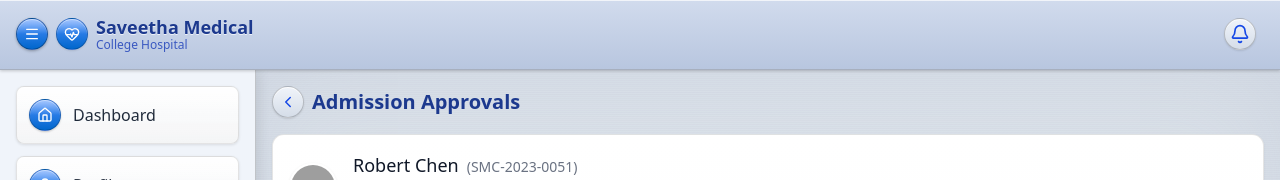
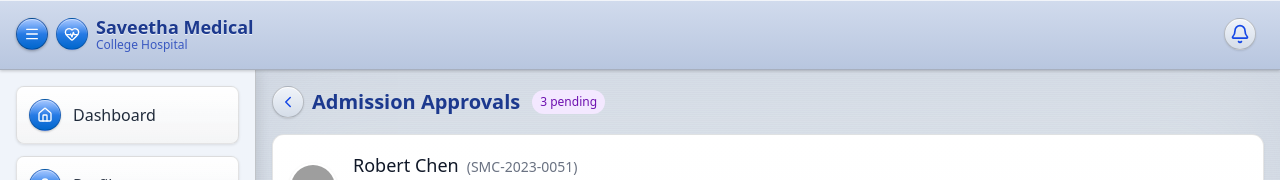
Before and after one commit to Mukunthan-A-R/simats-medical-client, a React (Vite) app: page /faculty/prescription-approvals/1 in a window 1280 px wide. Shown: the top 180 px of the page. Built offline with nearby package versions, Linux system fonts and the light colour scheme; grey boxes are pictures that could not be loaded.

Commit message:
adding pending approvals

```diff
--- a/src/pages/faculty/FacultyPrescriptionApprovals.jsx
+++ b/src/pages/faculty/FacultyPrescriptionApprovals.jsx
@@ -165,6 +165,10 @@ const FacultyPrescriptionApprovals = () => {
         <h1 className="text-xl font-semibold text-blue-900">
           Admission Approvals
         </h1>
+
+        <div className="ml-3 px-2 py-1 bg-purple-100 rounded-full text-xs font-medium text-purple-800 flex items-center">
+          {currentPrescriptions.length} pending
+        </div>
       </div>
 
       <div className="space-y-4">
```
